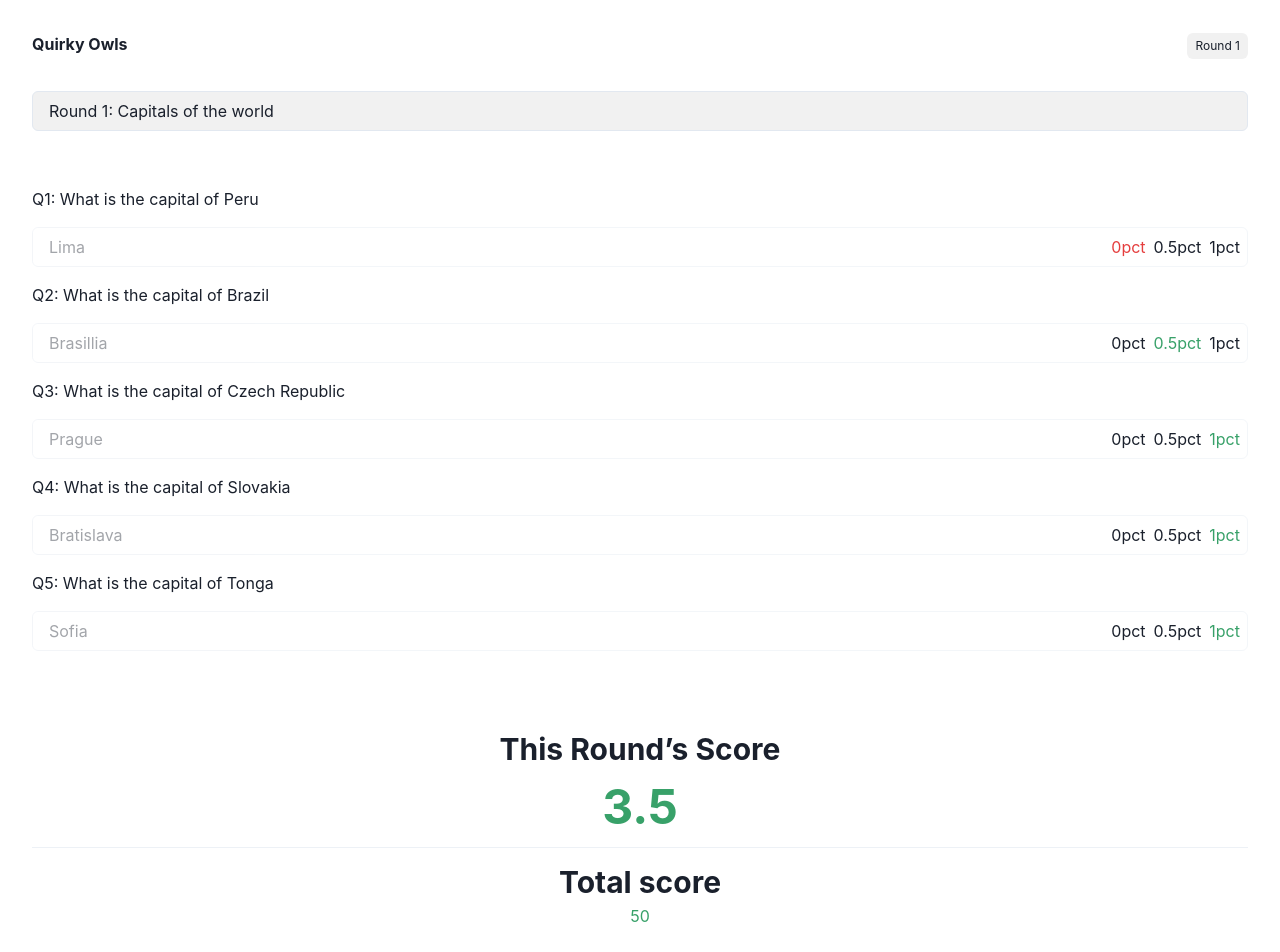
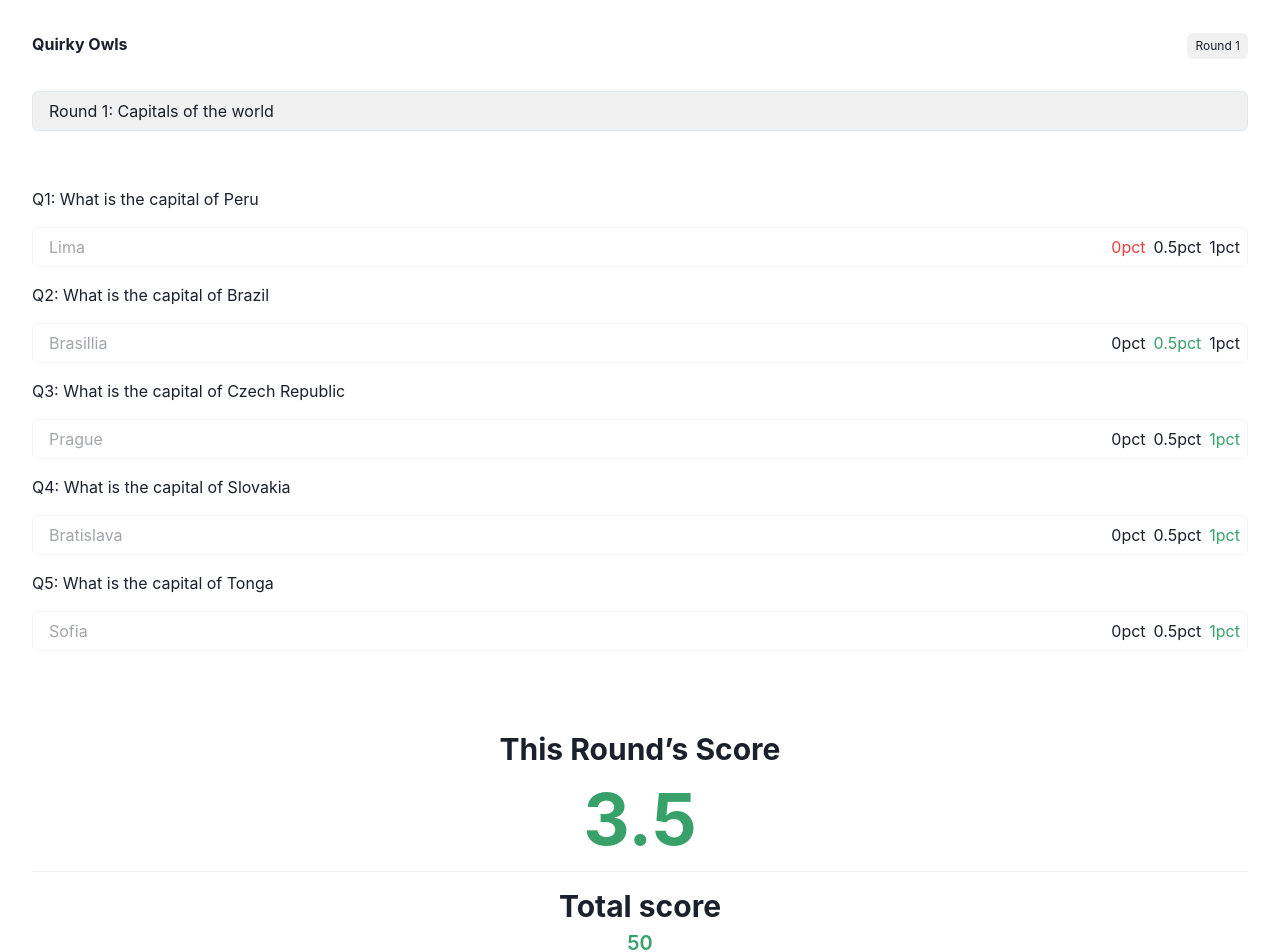
Before and after one commit to elijahmg/Pub-Quiz-App, a Next.js app: page /1/overview in a window 1280 px wide. Shown: the top 952 px of the page. Built offline with nearby package versions, Linux system fonts and the light colour scheme.

Commit message:
fix: general styling improvements

```diff
--- a/components/headers/Header.tsx
+++ b/components/headers/Header.tsx
@@ -7,7 +7,7 @@ interface Header {
 
 export default function Header({ children, ...props }: Header & HeadingProps) {
   return (
-    <Heading size="2xl" color="green.100" {...props}>
+    <Heading size="2xl" color="green.100" textAlign="center" {...props}>
       {children}
     </Heading>
   );
--- a/components/headers/SubHeader.tsx
+++ b/components/headers/SubHeader.tsx
@@ -10,7 +10,7 @@ export default function SubHeader({
   ...props
 }: SubHeader & HeadingProps) {
   return (
-    <Heading as="h2" size="lg" {...props}>
+    <Heading as="h2" size="lg" textAlign="center" {...props}>
       {children}
     </Heading>
   );
--- a/components/headers/SubTitle.tsx
+++ b/components/headers/SubTitle.tsx
@@ -7,7 +7,7 @@ interface SubText {
 
 export default function SubTitle({ children, ...props }: SubText & TextProps) {
   return (
-    <Text color="gray.400" fontSize="md" {...props}>
+    <Text color="gray.400" fontSize="md" textAlign="center" {...props}>
       {children}
     </Text>
   );
--- a/pages/[gameId]/break.tsx
+++ b/pages/[gameId]/break.tsx
@@ -8,9 +8,7 @@ import { MainPageWrapper } from '../../components/wrappers/main-page-wrapper';
 export default function Break() {
   return (
     <MainPageWrapper>
-      <Header textAlign="center" mb={10}>
-        Checking answers
-      </Header>
+      <Header mb={10}>Checking answers</Header>
       <Center flexDirection="column">
         <Flex justifyContent="center" width="100%">
           <Alcoholism />
@@ -20,7 +18,7 @@ export default function Break() {
         </SubHeader>
         <SubTitle>
           Your quizmasters is checking your answers. In the meantime, have a
-          chat and/or drink, we don’t judge :)
+          chat and/or drink, we don&apos;t judge :)
         </SubTitle>
       </Center>
     </MainPageWrapper>
--- a/pages/[gameId]/index.tsx
+++ b/pages/[gameId]/index.tsx
@@ -31,9 +31,7 @@ const Welcome = (): JSX.Element => {
 
   return (
     <MainPageWrapper>
-      <Header textAlign="center" mb={10}>
-        Welcome
-      </Header>
+      <Header mb={10}>Welcome</Header>
       <SubHeader mb={2}>How about we add your team name?</SubHeader>
       <SubTitle mb={10}>
         You can name your team however you want. important thing is to have fun
--- a/pages/[gameId]/overview/index.tsx
+++ b/pages/[gameId]/overview/index.tsx
@@ -28,13 +28,17 @@ export default function Overview() {
         <Box mt={16}>
           <Flex alignItems="center" flexDirection="column" gap={4}>
             <SubHeader>This Round’s Score</SubHeader>
-            <Header>{calculatePoints(QUESTIONS_WITH_POINTS).toString()}</Header>
+            <Header size="4xl">
+              {calculatePoints(QUESTIONS_WITH_POINTS).toString()}
+            </Header>
           </Flex>
         </Box>
         <Divider />
         <Flex alignItems="center" flexDirection="column" gap={1}>
           <SubHeader>Total score</SubHeader>
-          <Text color={'green.100'}>50</Text>
+          <Text color={'green.100'} fontSize="xl" fontWeight="semibold">
+            50
+          </Text>
         </Flex>
       </Flex>
     </SecondaryWrapper>
```
Also changed, not shown: pages/[gameId]/waiting.tsx (+6 -6 lines).
